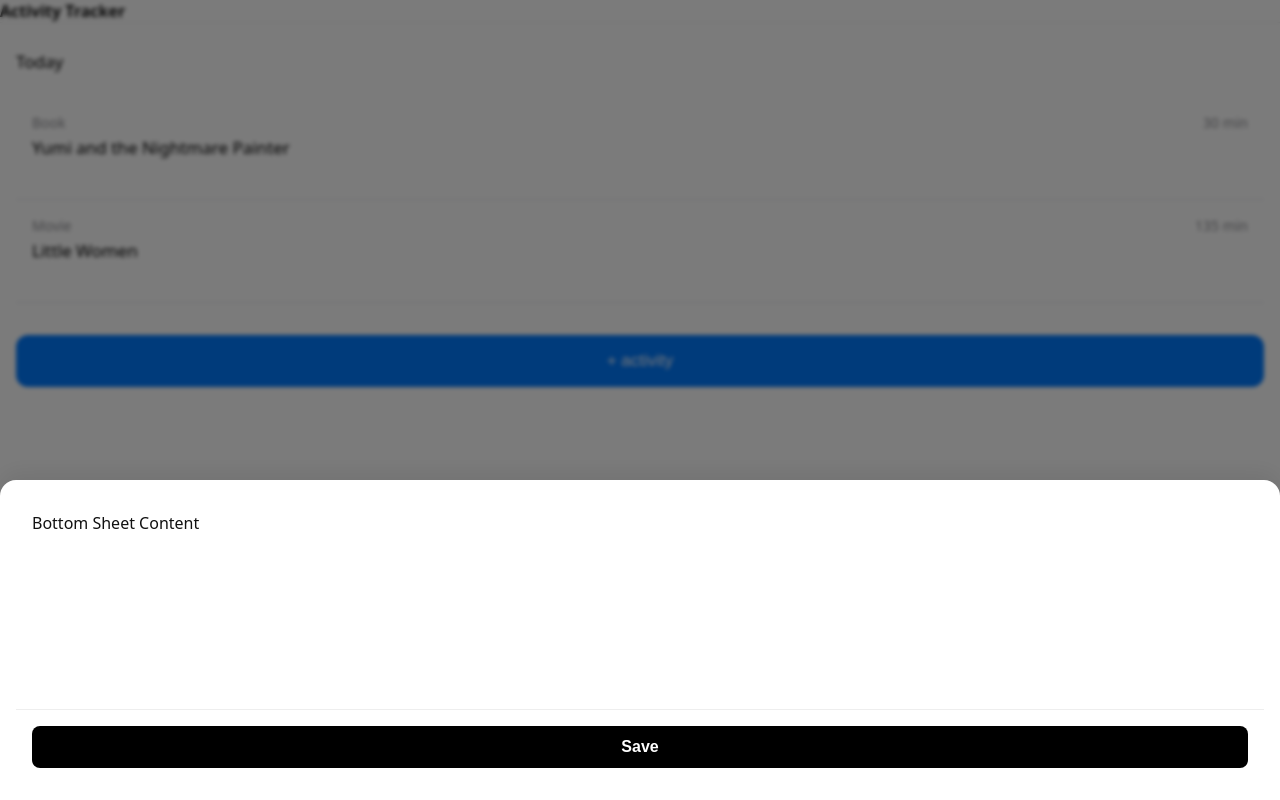
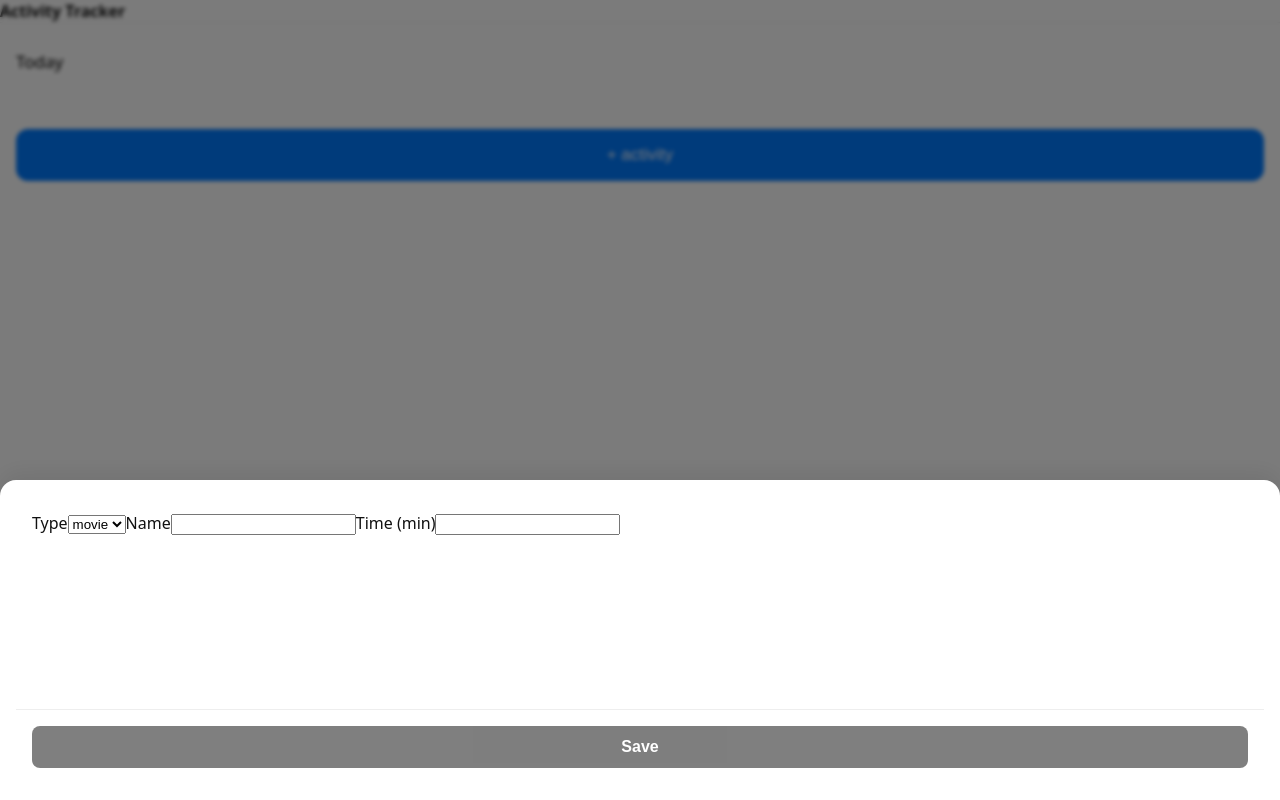
Before and after one commit to ayse-oez/activity-tracker, a React (Vite) app: page / in a window 1280 px wide. Both pictures are taken after a click on the button "+ activity". Built offline with nearby package versions, Linux system fonts and the light colour scheme.

Commit message:
Add type fields, states and update add activity

```diff
--- a/src/components/ActivityCard.tsx
+++ b/src/components/ActivityCard.tsx
@@ -1,17 +1,25 @@
+import type { MediaType } from '../types/media';
 import './ActivityCard.css';
 
 type ActivityCardProps = {
-  type: string;
+  type: MediaType;
   title: string;
-  duration: string;
+  duration: number;
 };
 
 const ActivityCard = ({ type, title, duration }: ActivityCardProps) => {
+  const typeLabels: Record<MediaType, string> = {
+    book: 'Book',
+    movie: 'Movie',
+    series: 'Series',
+    game: 'Game',
+  };
+
   return (
     <div className="activityCard">
       <div className="row">
-        <span className="type">{type}</span>
-        <span className="duration">{duration}</span>
+        <span className="type">{typeLabels[type]}</span>
+        <span className="duration">{duration} min</span>
       </div>
       <div className="title">{title}</div>
     </div>
--- a/src/pages/BottomSheet.css
+++ b/src/pages/BottomSheet.css
@@ -55,3 +55,8 @@
   color: white;
   cursor: pointer;
 }
+
+.saveButton:disabled {
+  opacity: 0.5;
+  cursor: not-allowed;
+}
--- a/src/pages/BottomSheet.tsx
+++ b/src/pages/BottomSheet.tsx
@@ -1,28 +1,93 @@
+import { useState, type ChangeEvent, type MouseEvent } from 'react';
 import './BottomSheet.css';
+import type { MediaType, MediaEntry } from '../types/media';
 
 type Props = {
   isOpen: boolean;
   onClose: () => void;
+  onSave: (entry: MediaEntry) => void;
 };
 
-const BottomSheet = ({ isOpen, onClose }: Props) => {
+const BottomSheet = ({ isOpen, onClose, onSave }: Props) => {
+  const mediaTypes: MediaType[] = ['book', 'movie', 'series', 'game'];
+
+  const [type, setType] = useState<MediaType>('movie');
+  const [name, setName] = useState('');
+  const [time, setTime] = useState('');
+
   if (!isOpen) {
     return null;
   }
 
-  const handleOverlayClick = (event: React.MouseEvent<HTMLDivElement>) => {
+  const handleSave = () => {
+    const newEntry: MediaEntry = {
+      id: Date.now(),
+      type,
+      name,
+      time: Number(time),
+      date: new Date().toISOString(), //today
+    };
+
+    onSave(newEntry);
+    onClose();
+
+    setType('movie');
+    setName('');
+    setTime('');
+  };
+
+  const handleOverlayClick = (event: MouseEvent<HTMLDivElement>) => {
     if (event.target === event.currentTarget) {
       onClose();
     }
   };
 
+  const handleTypeChange = (event: ChangeEvent<HTMLSelectElement>) => {
+    setType(event.target.value as MediaType);
+  };
+
+  const handleNameChange = (event: ChangeEvent<HTMLInputElement>) => {
+    setName(event.target.value);
+  };
+
+  const handleTimeChange = (event: ChangeEvent<HTMLInputElement>) => {
+    setTime(event.target.value);
+  };
+
+  const isSaveDisabled = name.trim() === '' || time === '' || Number(time) <= 0;
+
   return (
     <div className="overlay" onClick={handleOverlayClick}>
       <div className="bottomSheet">
-        <div className="bottomSheetContent">Bottom Sheet Content</div>
+        <div className="bottomSheetContent">
+          <label>
+            Type
+            <select value={type} onChange={handleTypeChange}>
+              {mediaTypes.map((mediaType) => (
+                <option key={mediaType} value={mediaType}>
+                  {mediaType}
+                </option>
+              ))}
+            </select>
+          </label>
+
+          <label>
+            Name
+            <input type="text" value={name} onChange={handleNameChange} />
+          </label>
+
+          <label>
+            Time (min)
+            <input type="number" value={time} onChange={handleTimeChange} />
+          </label>
+        </div>
 
         <div className="footer">
-          <button className="saveButton" onClick={onClose}>
+          <button
+            className="saveButton"
+            onClick={handleSave}
+            disabled={isSaveDisabled}
+          >
             Save
           </button>
         </div>
--- a/src/pages/HomePage.tsx
+++ b/src/pages/HomePage.tsx
@@ -2,24 +2,34 @@ import './HomePage.css';
 import ActivityCard from '../components/ActivityCard';
 import { useState } from 'react';
 import BottomSheet from './BottomSheet';
+import type { MediaEntry } from '../types/media';
 
 const HomePage = () => {
+  const [entries, setEntries] = useState<MediaEntry[]>([]);
   const [isBottomSheetOpen, setIsBottomSheetopen] = useState(false);
+
   const handleAddActivityClick = () => {
     setIsBottomSheetopen(true);
+  };
+
+  const handleSaveEntry = (entry: MediaEntry) => {
+    setEntries((prevEntries) => [...prevEntries, entry]);
   };
 
   return (
     <div className="home">
       <h1 className="title">Today</h1>
 
-      <ActivityCard
-        type="Book"
-        title="Yumi and the Nightmare Painter"
-        duration="30 min"
-      />
-
-      <ActivityCard type="Movie" title="Little Women" duration="135 min" />
+      <div className="entries">
+        {entries.map((entry) => (
+          <ActivityCard
+            key={entry.id}
+            type={entry.type}
+            title={entry.name}
+            duration={entry.time}
+          />
+        ))}
+      </div>
 
       <button className="addButton" onClick={handleAddActivityClick}>
         + activity
@@ -30,6 +40,7 @@ const HomePage = () => {
           <BottomSheet
             isOpen={isBottomSheetOpen}
             onClose={() => setIsBottomSheetopen(false)}
+            onSave={handleSaveEntry}
           />
         </div>
       )}
--- /dev/null
+++ b/src/types/media.ts
@@ -0,0 +1,9 @@
+export type MediaType = 'book' | 'movie' | 'series' | 'game';
+
+export type MediaEntry = {
+  id: number;
+  type: MediaType;
+  name: string;
+  time: number;
+  date: string;
+};
```
